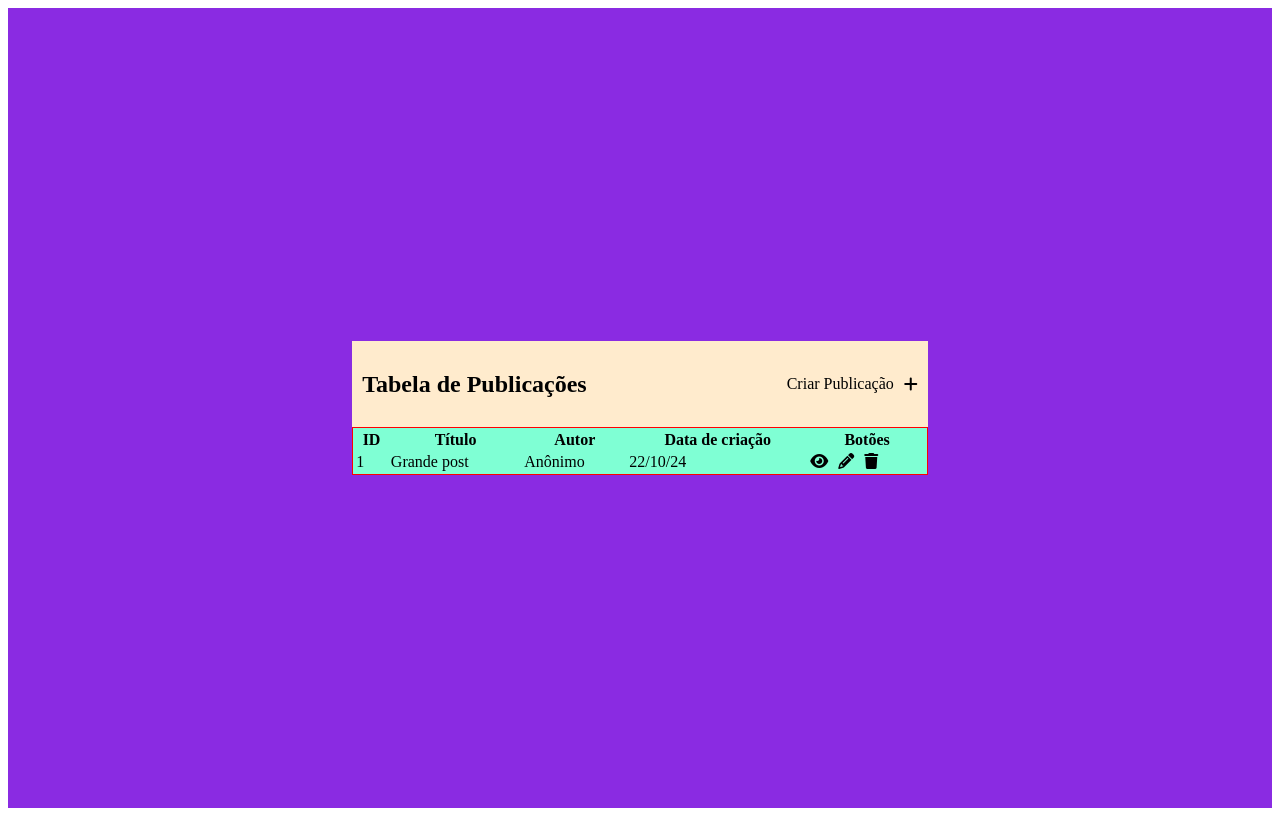
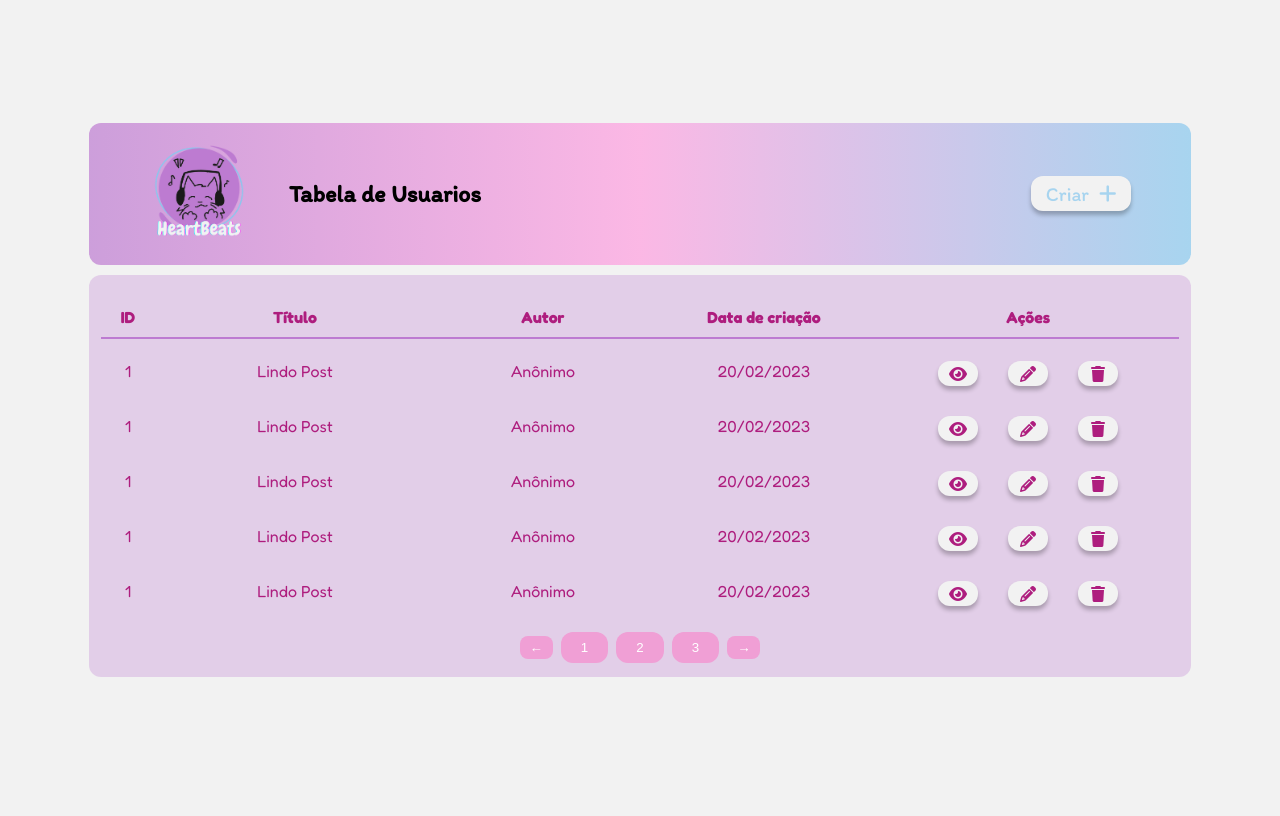
Before and after one commit to esthefanyemma/HeartBeat, a PHP site: page /app/views/admin/TabelaPubli.html in a window 1280 px wide. After the commit the page ends 677 px from the top, so only its background shows below. Run offline with PHP 8.4, Linux system fonts and the light colour scheme; some libraries are stand-ins or nearby versions.

Commit message:
Tabela criada e responsiva quase 100%

```diff
--- a/app/views/admin/TabelaPubli.html
+++ b/app/views/admin/TabelaPubli.html
@@ -1,39 +1,53 @@
 <!DOCTYPE html>
 <html lang="pt">
   <head>
-    <meta charset="UTF-8">
-    <meta name="viewport" content="width=device-width, initial-scale=1.0">
+    <meta charset="UTF-8" />
+    <meta name="viewport" content="width=device-width, initial-scale=1.0" />
     <title>Página de Publicações</title>
     <link rel="stylesheet" href="/public/css/publicacoesStyle.css">
+    <link rel="preconnect" href="https://fonts.googleapis.com" />
+    <link rel="preconnect" href="https://fonts.gstatic.com" crossorigin />
+    <link
+      href="https://fonts.googleapis.com/css2?family=Fredoka:wght@300..700&display=swap"
+      rel="stylesheet"
+    />
+    <link rel="preconnect" href="https://fonts.googleapis.com" />
+    <link rel="preconnect" href="https://fonts.gstatic.com" crossorigin />
+    <link
+      href="https://fonts.googleapis.com/css2?family=Fredoka:wght@300..700&family=Itim&display=swap"
+      rel="stylesheet"
+    />
   </head>
   <body>
     <main>
-        <div class="container">
         <div class="apresentacao">
-                <h2>Tabela de Publicações</h2>
-                <div class="botao">
-                    <p>Criar Publicação</p>
+          <div class="logo">
+            <img src="/public/assets/HeartBeats_img.png" alt="Logo HeartBeats" />
+            <h2>Tabela de Usuarios</h2>
+          </div>
+          <div class="btn">
+            <p>Criar</p>
             <i class="fa-solid fa-plus"></i>
           </div>
         </div>
-            <div class="publicacoes">
-                <table style="border: 1px solid red;">
+        <div class="container-usuario">
+          <table>
             <thead>
-                        <tr>
-                            <th>ID</th>
-                            <th>Título</th>
-                            <th>Autor</th>
-                            <th>Data de criação</th>
-                            <th>Botões</th>
+              <tr style="border-bottom: 2px solid #bd7bd1">
+                <th class="id">ID</th>
+                <th class="titulo">Título</th>
+                <th class="autor">Autor</th>
+                <th class="data">Data de criação</th>
+                <th class="acoes-tr">Ações</th>
               </tr>
             </thead>
             <tbody>
               <tr>
-                            <td>1</td>
-                            <td>Grande post</td>
-                            <td>Anônimo</td>
-                            <td>22/10/24</td>
-                            <td>
+                <td class="id">1</td>
+                <td class="titulo">Lindo Post</td>
+                <td class="autor">Anônimo</td>
+                <td class="data">20/02/2023</td>
+                <td class="acoes-tr">
                   <div class="acoes">
                     <div class="visualizar">
                       <i class="fa-solid fa-eye"></i>
@@ -41,7 +55,83 @@
                     <div class="editar">
                       <i class="fa-solid fa-pencil"></i>
                     </div>
-                                    <div>
+                    <div class="deletar">
+                      <i class="fa-solid fa-trash"></i>
+                    </div>
+                  </div>
+                </td>
+              </tr>
+              <tr>
+                <td class="id">1</td>
+                <td class="titulo">Lindo Post</td>
+                <td class="autor">Anônimo</td>
+                <td class="data">20/02/2023</td>
+                <td class="acoes-tr">
+                  <div class="acoes">
+                    <div class="visualizar">
+                      <i class="fa-solid fa-eye"></i>
+                    </div>
+                    <div class="editar">
+                      <i class="fa-solid fa-pencil"></i>
+                    </div>
+                    <div class="deletar">
+                      <i class="fa-solid fa-trash"></i>
+                    </div>
+                  </div>
+                </td>
+              </tr>
+              <tr>
+                <td class="id">1</td>
+                <td class="titulo">Lindo Post</td>
+                <td class="autor">Anônimo</td>
+                <td class="data">20/02/2023</td>
+                <td class="acoes-tr">
+                  <div class="acoes">
+                    <div class="visualizar">
+                      <i class="fa-solid fa-eye"></i>
+                    </div>
+                    <div class="editar">
+                      <i class="fa-solid fa-pencil"></i>
+                    </div>
+                    <div class="deletar">
+                      <i class="fa-solid fa-trash"></i>
+                    </div>
+                  </div>
+                </td>
+              </tr>
+              <tr>
+                <td class="id">1</td>
+                <td class="titulo">Lindo Post</td>
+                <td class="autor">Anônimo</td>
+                <td class="data">20/02/2023</td>
+                <td class="acoes-tr">
+                  <div class="acoes">
+                    <div class="visualizar">
+                      <i class="fa-solid fa-eye"></i>
+                    </div>
+                    <div class="editar">
+                      <i class="fa-solid fa-pencil"></i>
+                    </div>
+                    <div class="deletar">
+                      <i class="fa-solid fa-trash"></i>
+                    </div>
+                  </div>
+                </td>
+              </tr>
+              <tr>
+                <td class="id">1</td>
+                <td class="titulo">Lindo Post</td>
+                <td class="autor">Anônimo</td>
+                <td class="data">20/02/2023</td>
+                <td class="acoes-tr">
+                  <div class="acoes">
+                    <div class="visualizar">
+                      <i class="fa-solid fa-eye"></i>
+                    </div>
+                    <div class="editar">
+                      <i class="fa-solid fa-pencil"></i>
+                    </div>
+                    <div class="deletar">
                       <i class="fa-solid fa-trash"></i>
                     </div>
                   </div>
@@ -49,9 +139,19 @@
               </tr>
             </tbody>
           </table>
+          <div class="paginacao">
+            <button onclick="changePage(-1)" class="seta">←</button>
+            <span class="page-number"><button class="button">1</button></span>
+            <span class="page-number"><button class="button">2</button></span>
+            <span class="page-number"><button class="button">3</button></span>
+            <button onclick="changePage(1)" class="seta">→</button>
+          </div>
         </div>
       </div>
     </main>
   </body>
-    <script src="https://kit.fontawesome.com/654def639f.js" crossorigin="anonymous"></script>
+  <script
+    src="https://kit.fontawesome.com/654def639f.js"
+    crossorigin="anonymous"
+  ></script>
 </html>
--- a/public/css/publicacoesStyle.css
+++ b/public/css/publicacoesStyle.css
@@ -1,44 +1,393 @@
-html{
+
+* {
     padding: 0;
     margin: 0;
+    box-sizing: border-box;
   }
 
-main {
-    background-color: blueviolet;
+  body {
+    background-color: #f2f2f2;
     height: 100vh;
     display: flex;
     justify-content: center;
     align-items: center;
   }
 
-.container{
-    background-color: aquamarine;
+  .apresentacao {
+    background: linear-gradient(
+      to right,
+      rgba(189, 123, 209, 0.7),
+      rgba(255, 159, 223, 0.7),
+      rgba(136, 200, 238, 0.7)
+    );
+    display: flex;
+    align-items: center;
+    gap: 550px;
+    border-radius: 12px;
+    padding: 20px 60px 20px 60px;
+    font-family: "Itim", sans-serif;
+    font-weight: 100;
   }
 
-.apresentacao{
-    background-color: blanchedalmond;
+  .logo {
+    display: flex;
+    justify-content: center;
+    align-items: center;
+    gap: 40px;
   }
 
-.container .apresentacao {
-    display: flex;
-    align-items: center;
-    padding: 10px;
-    /* justify-content: center ; */
+  .logo img {
+    width: 100px;
   }
 
-.apresentacao .botao {
+  .container-usuario {
+    background-color: rgba(189, 123, 209, 0.3);
+    margin-top: 10px;
+    border-radius: 12px;
     display: flex;
+    justify-content: center;
     align-items: center;
+    flex-direction: column;
+  }
+
+  table {
+    color: #ae1d7e;
+    width: 100%;
+    padding: 10px;
+    font-family: "Fredoka", sans-serif;
+  }
+
+  table tr {
+    display: flex;
+    justify-content: space-between;
+    margin: 10px 0px 0px 0px;
+    padding: 10px 0;
+    width: 100%;
+  }
+
+  thead tr {
+      display: flex;
+      justify-content: space-between;
+      width: 100%;
+  }
+
+   .id{
+    width: 5%;
+    display: flex;
     justify-content: center;
-    margin-left: 200px;
+  }
+
+  .titulo{
+    width: 23%;
+    display: flex;
+    justify-content: center;
+  }
+
+  .autor{
+    width: 20%;
+    display: flex;
+    justify-content: center;
+  }
+
+  .data{
+    width: 18%;
+    display: flex;
+    justify-content: center;
+  }
+
+  .acoes-tr{
+    width: 28%;
+    display: flex;
+    justify-content: center;
+  }
+
+  .acoes {
+    display: flex;
+    justify-content: center;
+    gap: 30px;
+  }
+
+  .btn {
+    display: flex;
+    justify-content: center;
+    align-items: center;
+    gap: 10px;
+    width: 100px;
+    height: 35px;
+    background-color: #f2f2f2;
+    border-radius: 12px;
+    border: none;
+    color: rgba(136, 200, 238, 0.7);
+    font-size: 20px;
+    cursor: pointer;
+    box-shadow: 0px 4px 4px rgba(0, 0, 0, 0.25);
+    font-family: "Itim";
+  }
+
+  .acoes .editar,
+  .deletar,
+  .visualizar {
+    display: flex;
+    justify-content: center;
+    align-items: center;
+    width: 40px;
+    height: 25px;
+    background-color: #f2f2f2;
+    border-radius: 12px;
+    border: none;
+    cursor: pointer;
+    box-shadow: 0px 4px 4px rgba(0, 0, 0, 0.25);
+  }
+
+  .acoes i:hover{
+    transform: scale(1.15);
+  }
+
+  .paginacao {
+    display: flex;
+    justify-content: center;
+    align-items: center;
+    margin-bottom: 10px;
+  }
+  .page-number {
+    display: flex;
+    justify-content: center;
+    align-items: center;
+    margin: 4px;
+  }
+  .button {
+    padding-top: 8px;
+    padding-bottom: 8px;
+    padding-left: 20px;
+    padding-right: 20px;
+    border-radius: 12px;
+    background-color: #f09fd5;
+    border: #f09fd5;
+    color: white;
+  }
+  .seta {
+    padding-top: 4px;
+    padding-bottom: 4px;
+    padding-left: 10px;
+    padding-right: 10px;
+    border-radius: 8px;
+    background-color: #f09fd5;
+    border: #f09fd5;
+    color: white;
+    margin: 4px;
+  }
+  button:hover {
+    background-color: #f763c6;
+    cursor: pointer;
+  }
+
+  @media (max-width: 1200px) {
+    .apresentacao {
+      gap: 400px;
+    }
+    .container-usuario {
+      width: 1000px;
+    }
+  }
+
+  @media (max-width: 1000px) {
+    .apresentacao {
+      gap: 300px;
+      width: 800px;
+    }
+    .container-usuario {
+      width: 800px;
+    }
+  }
+
+  @media (max-width: 800px) {
+    .apresentacao {
+      gap: 100px;
+      width: 600px;
+      font-size: smaller;
+    }
+
+    .logo img {
+      width: 100px;
+    }
+
+    .apresentacao h2 {
+      font-size: 17px;
+    }
+
+    .btn {
+      width: 80px;
+      font-size: 15px;
+    }
+
+    .container-usuario {
+      width: 600px;
+      font-size: 14px;
+    }
+
+    .acoes{
       gap: 10px;
     }
 
-.publicacoes table{
-    width: 100%;
+    .data{
+      width: 18%;
     }
 
-.publicacoes .acoes {
-    display: flex;
+    .autor{
+      width: 28%;
+    }
+  }
+
+  @media (max-width: 600px) {
+    .apresentacao {
+      gap: 80px;
+      width: 500px;
+      padding: 5px;
+    }
+
+    .logo {
       gap: 10px;
     }
+
+    .logo img {
+      width: 70px;
+    }
+
+    .apresentacao h2 {
+      font-size: 15px;
+    }
+
+    .btn {
+      width: 60px;
+      height: 30px;
+      font-size: 13px;
+    }
+
+    .container-usuario {
+      width: 500px;
+      font-size: 14px;
+    }
+
+    .acoes{
+      gap: 10px;
+    }
+
+    .acoes .editar,
+    .deletar,
+    .visualizar {
+      width: 30px;
+      height: 20px;
+    }
+  }
+
+  @media (max-width: 500px) {
+    .apresentacao {
+      gap: 150px;
+      width: 410px;
+      padding: 5px;
+    }
+
+    .logo {
+      gap: 10px;
+    }
+
+    .logo img {
+      width: 50px;
+    }
+
+    .apresentacao h2 {
+      font-size: 13px;
+    }
+
+    .btn {
+      width: 50px;
+      height: 25px;
+      font-size: 12px;
+    }
+
+    .container-usuario {
+      width: 410px;
+      font-size: 12px;
+    }
+
+    .acoes-tr{
+      gap: 2px;
+    }
+
+    .acoes .editar,
+    .deletar,
+    .visualizar {
+      width: 25px;
+      height: 15px;
+    }
+    .button {
+      padding: 4px 12px;
+    }
+
+    .seta {
+      padding: 4px 6px;
+    }
+  }
+
+  @media(max-width:400px){
+    .apresentacao {
+      gap: 100px;
+      width: 310px;
+      padding: 5px;
+    }
+
+    .logo {
+      gap: 10px;
+    }
+
+    .logo img {
+      width: 50px;
+    }
+
+    .apresentacao h2 {
+      font-size: 13px;
+    }
+
+    .btn {
+      width: 60px;
+      height: 25px;
+      font-size: 12px;
+    }
+
+    .container-usuario {
+      width: 310px;
+      font-size: 10px;
+    }
+
+    .id{
+      width: 3%;
+    }
+
+    .titulo{
+      width: 18%;
+    }
+
+    .autor{
+      width: 22%;
+    }
+
+    .acoes-tr{
+      gap: 2%;
+    }
+
+    .acoes .editar,
+    .deletar,
+    .visualizar {
+      width: 20px;
+      height: 15px;
+      font-size: 12px;
+    }
+
+    .button {
+      padding: 4px 12px;
+    }
+
+    .seta {
+      padding: 4px 6px;
+    }
+  }
```
Also changed, not shown: public/assets/HeartBeats_img.png (added). Lines whose indentation alone changed are shown as unchanged.
